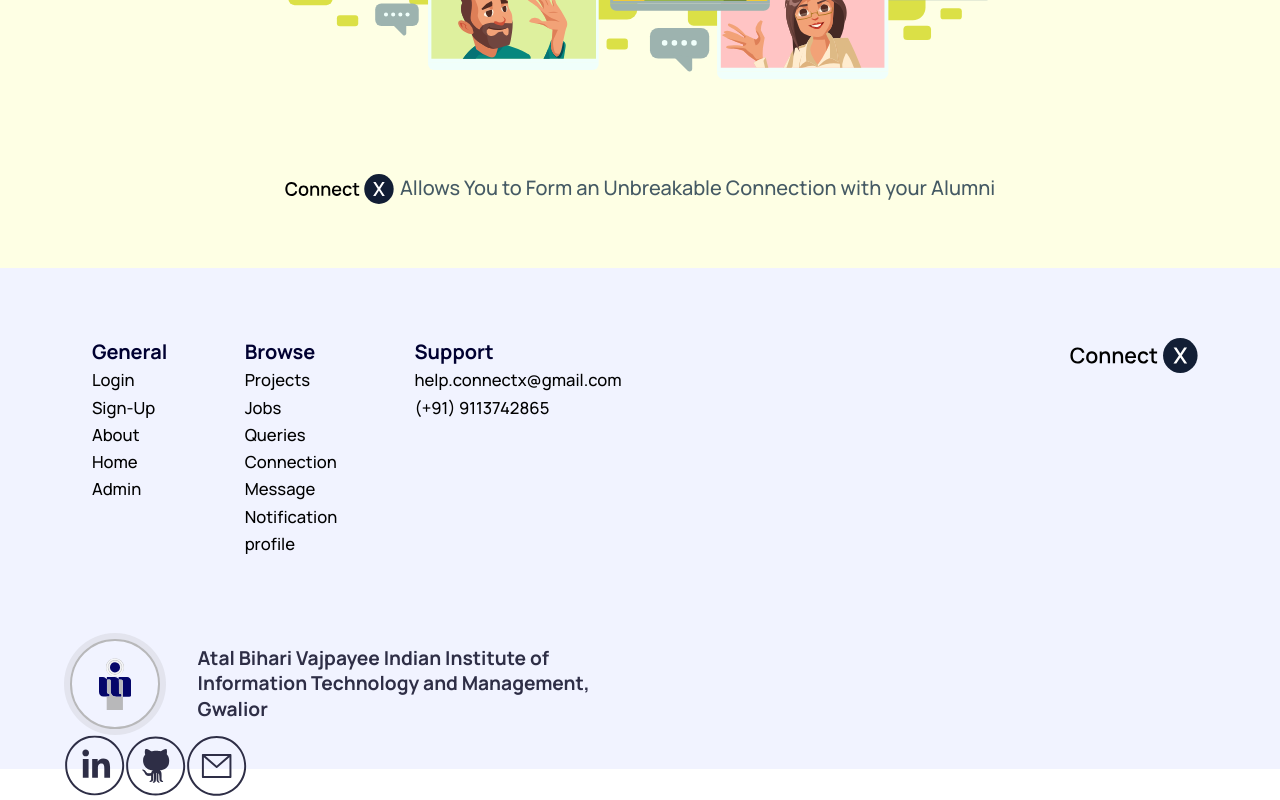
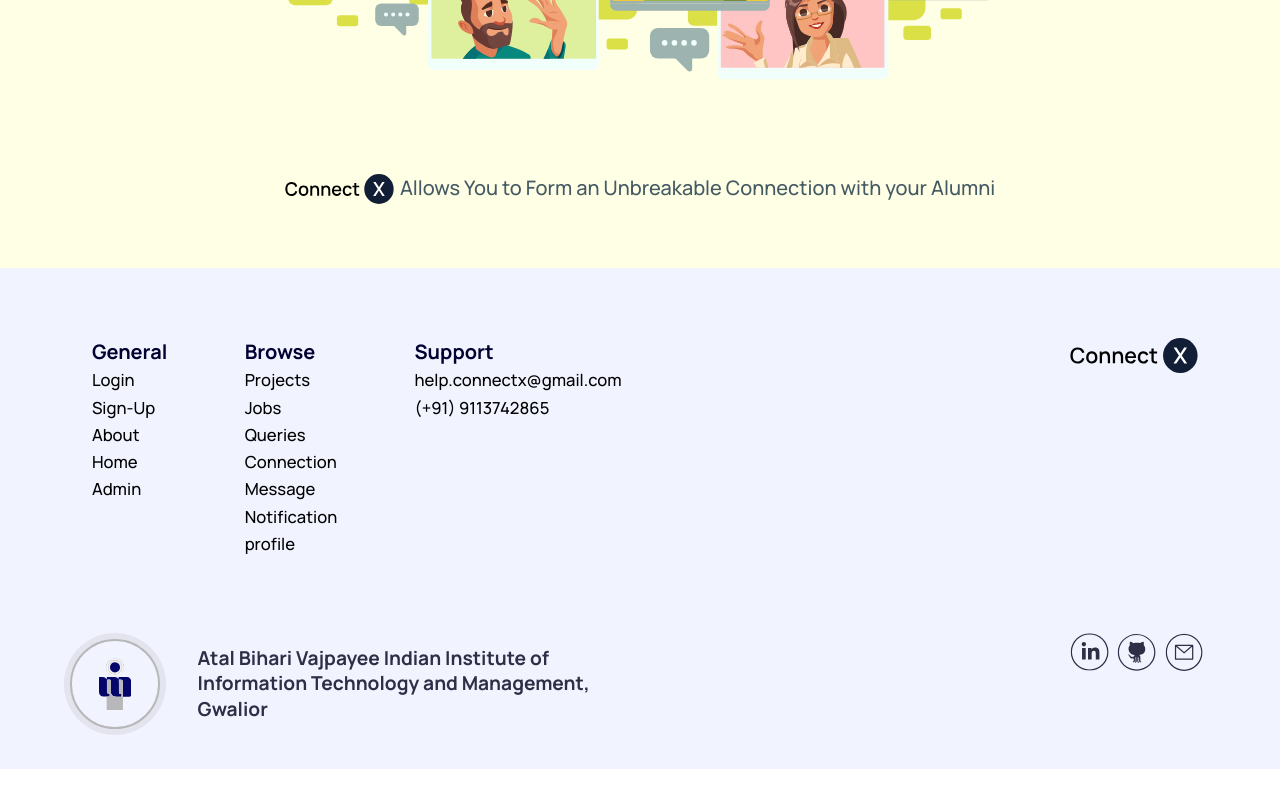
Before and after one commit to ConnectX-IIIT/connectx-frontend, a React (Create React App) app: page / in a window 1280 px wide. Shown: the part 4154-4954 px from the top of the page. After the commit the page ends 4923 px from the top, so only its background shows below. Built offline with nearby package versions, Linux system fonts and the light colour scheme.

Commit message:
added css for the footer content

```diff
--- a/src/styles/Footer.css
+++ b/src/styles/Footer.css
@@ -80,4 +80,34 @@
   padding-top: 6vw;
   padding-left: 5vw;
   padding-right: 5vw;
+  display: flex;
 }
+.footerRightIcons {
+  display: flex;
+  flex-direction: column;
+  align-items: flex-end;
+  width: 45vw;
+}
+.footerRightIcons p {
+  font-family: "Manrope", sans-serif;
+  font-style: normal;
+  font-weight: 600;
+  font-size: 1.5vw;
+  line-height: 2.13vw;
+}
+.footerRightIcons a {
+  text-decoration: none;
+  color: #2e2e46;
+}
+.footerIcons img {
+  width: 3vw;
+  margin-left: 0.7vw;
+}
+.copyright {
+  font-family: "Manrope", sans-serif;
+  font-style: normal;
+  font-weight: 600;
+  font-size: 1.04vw;
+  line-height: 1.4vw;
+  color: rgba(18, 30, 53, 0.31);
+}
```
